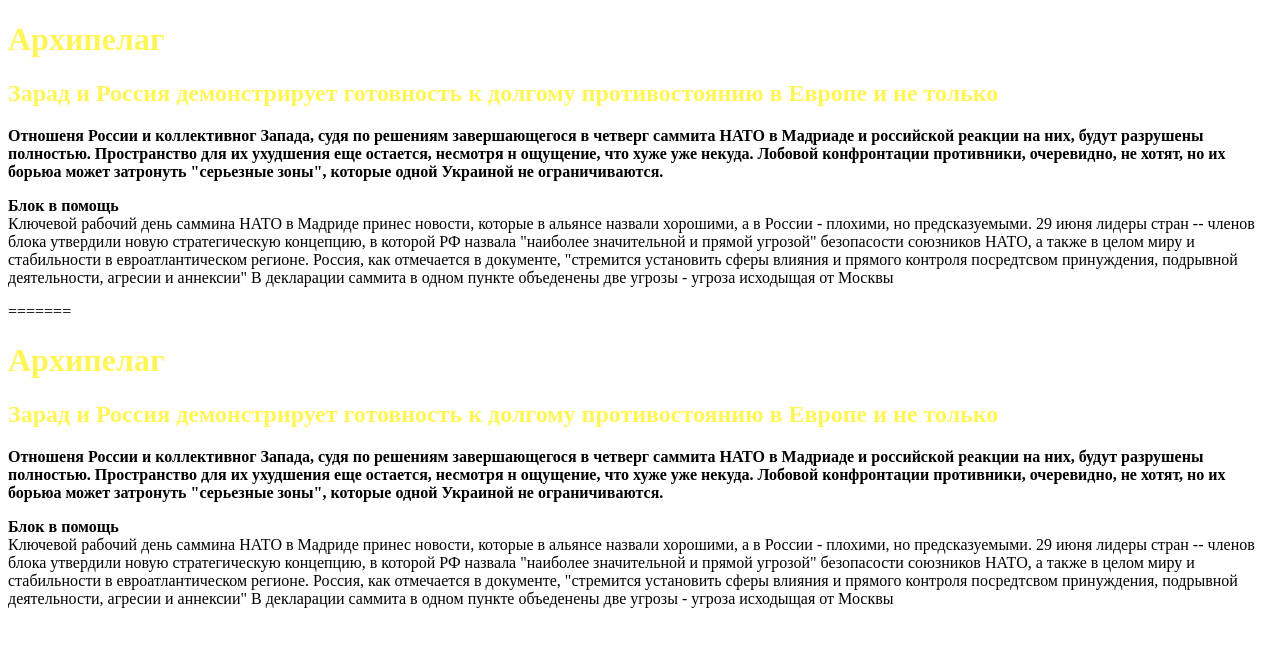
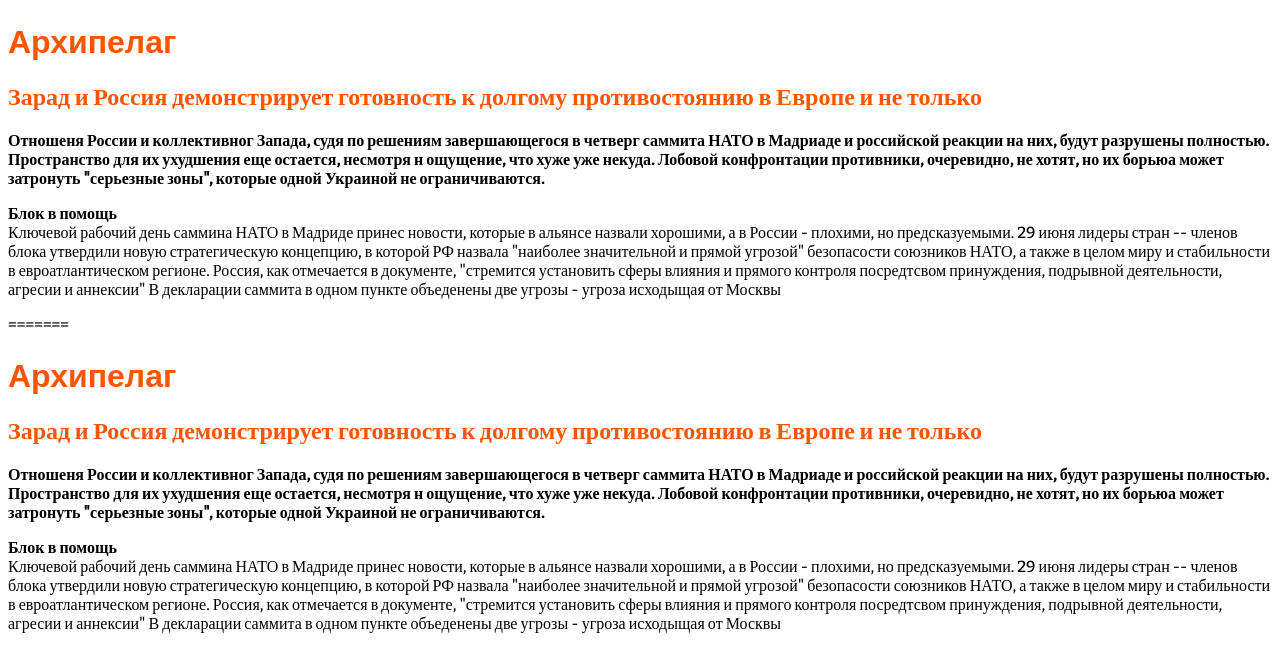
Before and after one commit to WebHeroSchool/Repositor, a plain HTML site: page index.html in a window 1280 px wide. Drawn offline with nearby package versions, Linux system fonts and the light colour scheme.

Commit message:
Добавлены изменения в шрифты, которые используются на сайте

```diff
--- a/index.html
+++ b/index.html
@@ -6,6 +6,9 @@
     <meta name="viewport" content="width=device-width, initial-scale=1.0">
     <title>Газета</title>
     <link rel="stylesheet" href="styles/style.css">
+    <link rel="preconnect" href="https://fonts.googleapis.com">
+    <link rel="preconnect" href="https://fonts.gstatic.com" crossorigin>
+    <link href="https://fonts.googleapis.com/css2?family=Bitter:wght@500&family=Lato:wght@400;700&display=swap" rel="stylesheet">
 </head>
 <body>
     <header>
--- a/styles/style.css
+++ b/styles/style.css
@@ -1,3 +1,10 @@
+
 header {
-    color: #FFF555
+    color: #fc5500
 }
+* {
+    font-family: 'Bitter', serif;
+}
+h1 {
+    font-family: 'Lato', sans-serif;
+}
```
